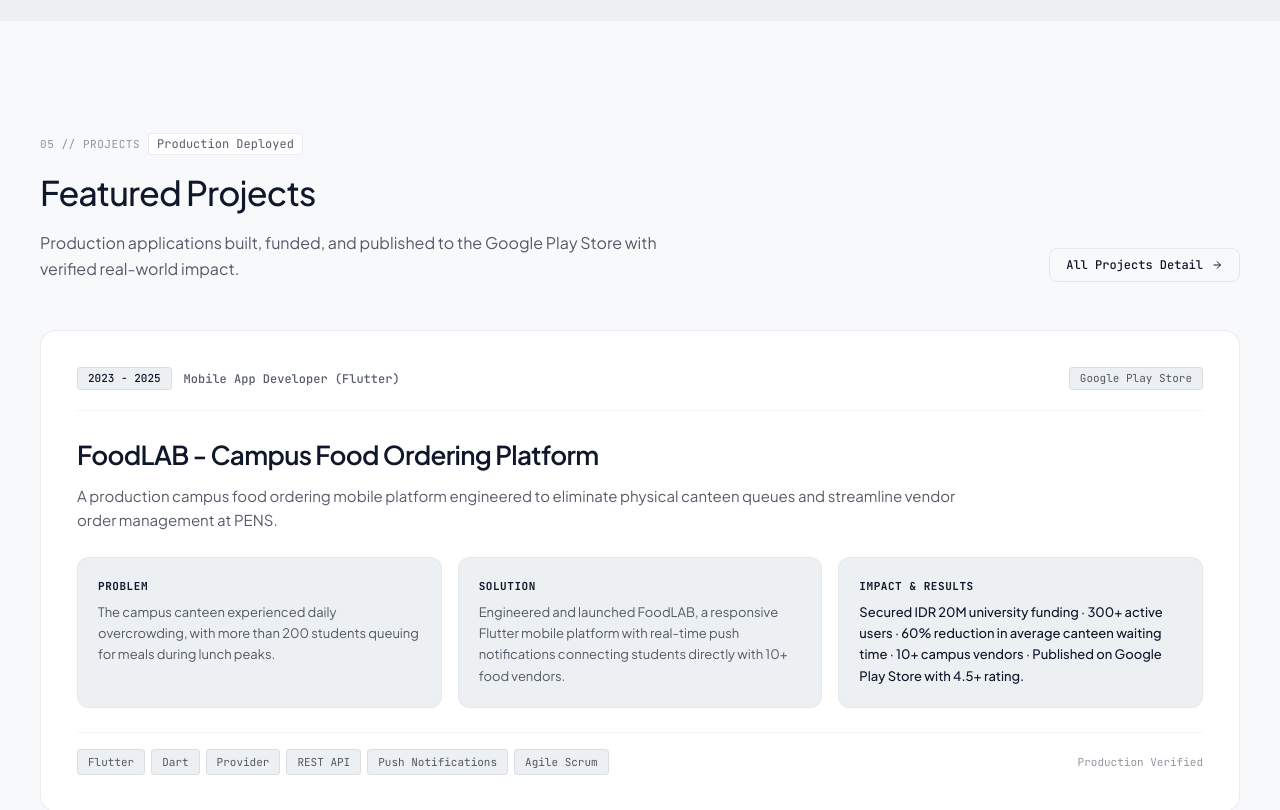
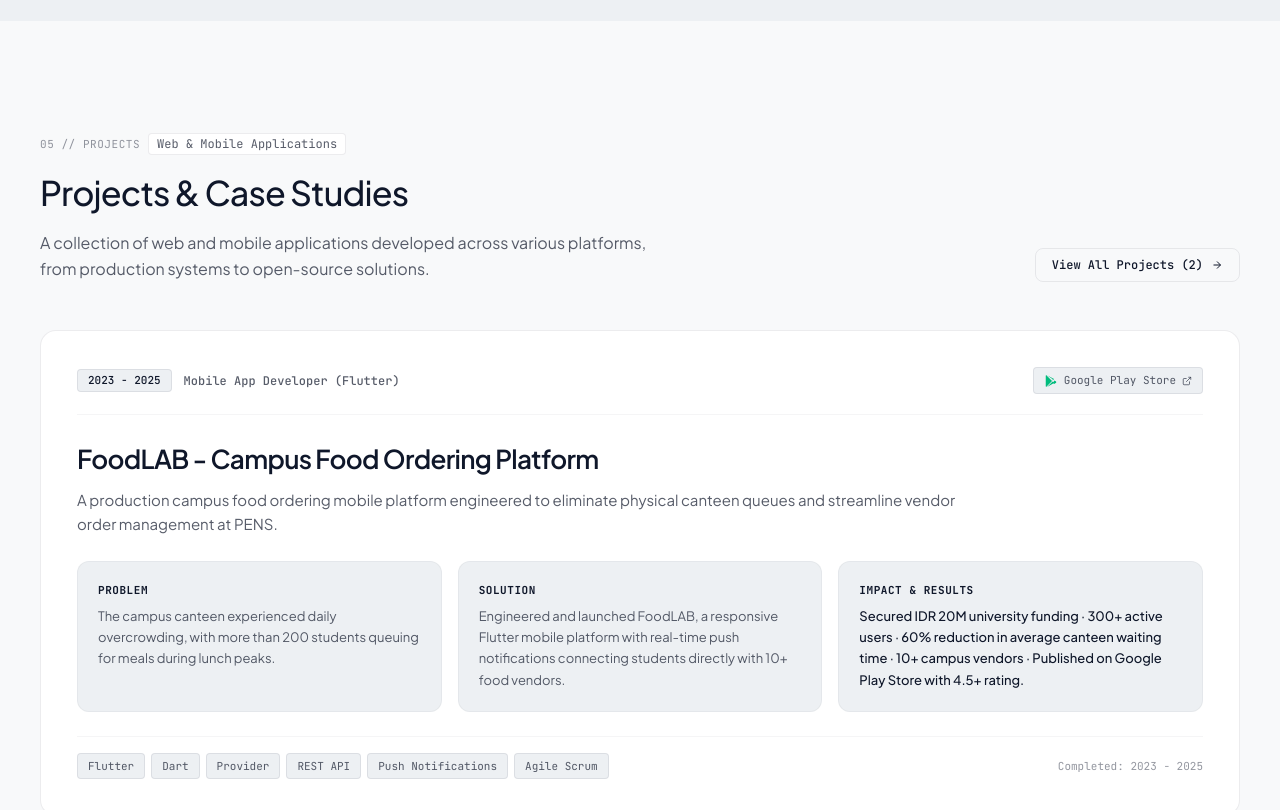
Before and after one commit to Adam-Ghazy/portofolio, a Next.js app: page / in a window 1280 px wide. Shown: the part 3160-3970 px from the top of the page. Built offline with nearby package versions, Linux system fonts and the light colour scheme; no server answers; the database is empty.

Commit message:
fix: title project section and fix max project sort at homepage

```diff
--- a/src/app/admin/sections/page.tsx
+++ b/src/app/admin/sections/page.tsx
@@ -61,8 +61,12 @@ const SECTION_GUIDES: Record<string, { label: string; desc: string; imageHint?:
     desc: 'Overview story and stats introducing who you are and what you do.',
   },
   work: {
-    label: 'Featured Work Section',
-    desc: 'Header and subtitle for your portfolio projects showcase.',
+    label: 'Projects Section',
+    desc: 'Header and subtitle for your web & mobile projects showcase.',
+  },
+  projects: {
+    label: 'Projects Section',
+    desc: 'Header and subtitle for your web & mobile projects showcase.',
   },
   skills: {
     label: 'Skills Section',
--- a/src/app/projects/page.tsx
+++ b/src/app/projects/page.tsx
@@ -47,6 +47,12 @@ const DEFAULT_PROJECTS: ProjectItem[] = [
   },
 ];
 
+const isPlayStoreLink = (url?: string) => {
+  if (!url) return false;
+  const lower = url.toLowerCase();
+  return lower.includes('play.google.com') || lower.includes('playstore');
+};
+
 export default function ProjectsPage() {
   const [projects, setProjects] = useState<ProjectItem[]>([]);
   const [settings, setSettings] = useState<any>({});
@@ -76,13 +82,13 @@ export default function ProjectsPage() {
         <section className="px-6 md:px-8 py-14 md:py-20">
           <div className="max-w-[1200px] mx-auto">
             <span className="font-mono text-[11px] tracking-wider uppercase block mb-3" style={{ color: 'var(--text-tertiary)' }}>
-              01 // portfolio & case studies
+              01 // portfolio & projects
             </span>
             <h1 className="text-[36px] md:text-[52px] font-semibold tracking-tight mb-4" style={{ color: 'var(--text-primary)' }}>
-              Featured Projects
+              All Projects
             </h1>
-            <p className="text-[16px] md:text-[18px] leading-relaxed max-w-[680px]" style={{ color: 'var(--text-secondary)' }}>
-              Real-world production applications engineered with Flutter, REST APIs, and modern architecture - proven with measurable metrics, university funding, and Google Play Store deployments.
+            <p className="text-[16px] md:text-[18px] leading-relaxed max-w-[720px]" style={{ color: 'var(--text-secondary)' }}>
+              A complete showcase of web and mobile applications, engineering case studies, and digital solutions developed with modern tech stacks.
             </p>
           </div>
         </section>
@@ -92,7 +98,7 @@ export default function ProjectsPage() {
           <div className="max-w-[1200px] mx-auto space-y-12">
             {loading ? (
               <div className="p-8 text-center font-mono text-sm" style={{ color: 'var(--text-tertiary)' }}>
-                Loading production projects...
+                Loading projects...
               </div>
             ) : (
               projects.map((project, idx) => (
@@ -115,15 +121,40 @@ export default function ProjectsPage() {
                         {project.year || '2024'}
                       </span>
                       <span className="font-mono text-[12px] font-medium" style={{ color: 'var(--text-secondary)' }}>
-                        {project.role || 'Mobile App Developer'}
+                        {project.role || 'Software Developer'}
                       </span>
                     </div>
 
-                    <div className="flex items-center gap-2">
-                      <span className="font-mono text-[11px] px-2.5 py-0.5 rounded border" style={{ background: 'var(--bg-secondary)', borderColor: 'var(--border-color)', color: 'var(--text-secondary)' }}>
-                        Google Play Store Published
-                      </span>
-                    </div>
+                    {project.link && (
+                      <div className="flex items-center gap-2">
+                        {isPlayStoreLink(project.link) ? (
+                          <a
+                            href={project.link}
+                            target="_blank"
+                            rel="noopener noreferrer"
+                            className="inline-flex items-center gap-1.5 font-mono text-[11px] px-2.5 py-1 rounded border transition-colors hover:border-[var(--accent)] hover:text-[var(--text-primary)]"
+                            style={{ background: 'var(--bg-secondary)', borderColor: 'var(--border-color)', color: 'var(--text-secondary)' }}
+                          >
+                            <svg className="w-3.5 h-3.5 text-emerald-500" viewBox="0 0 24 24" fill="currentColor">
+                              <path d="M3.609 1.814L13.792 12 3.61 22.186a2.404 2.404 0 0 1-.61-1.636V3.45c0-.626.226-1.203.609-1.636zm11.238 11.241l2.42 2.42-12.01 6.84 9.59-9.26zm2.42-2.11l2.84 1.62a1.644 1.644 0 0 1 0 2.87l-2.84 1.62-2.28-2.28 2.28-2.21zm-2.42-2.11L5.257 1.945l12.01 6.84-2.42 2.42z"/>
+                            </svg>
+                            <span>Google Play Store</span>
+                            <svg width="10" height="10" viewBox="0 0 24 24" fill="none" stroke="currentColor" strokeWidth="2"><path d="M18 13v6a2 2 0 0 1-2 2H5a2 2 0 0 1-2-2V8a2 2 0 0 1 2-2h6M15 3h6v6M10 14L21 3"/></svg>
+                          </a>
+                        ) : (
+                          <a
+                            href={project.link}
+                            target="_blank"
+                            rel="noopener noreferrer"
+                            className="inline-flex items-center gap-1.5 font-mono text-[11px] px-2.5 py-1 rounded border transition-colors hover:border-[var(--accent)] hover:text-[var(--text-primary)]"
+                            style={{ background: 'var(--bg-secondary)', borderColor: 'var(--border-color)', color: 'var(--text-secondary)' }}
+                          >
+                            <span>Visit Project</span>
+                            <svg width="10" height="10" viewBox="0 0 24 24" fill="none" stroke="currentColor" strokeWidth="2"><path d="M18 13v6a2 2 0 0 1-2 2H5a2 2 0 0 1-2-2V8a2 2 0 0 1 2-2h6M15 3h6v6M10 14L21 3"/></svg>
+                          </a>
+                        )}
+                      </div>
+                    )}
                   </div>
 
                   {/* Title & Overview */}
@@ -155,7 +186,7 @@ export default function ProjectsPage() {
                         Technical Solution
                       </div>
                       <p className="text-[13.5px] leading-relaxed" style={{ color: 'var(--text-secondary)' }}>
-                        {project.solution || 'Modular mobile application with real-time state synchronization and notifications.'}
+                        {project.solution || 'Modular application architecture with real-time state synchronization.'}
                       </p>
                     </div>
 
@@ -165,7 +196,7 @@ export default function ProjectsPage() {
                         Verified Impact & Metrics
                       </div>
                       <p className="text-[13.5px] leading-relaxed font-medium" style={{ color: 'var(--text-primary)' }}>
-                        {project.impact || 'Proven user adoption and operational efficiency gains.'}
+                        {project.impact || 'Proven user adoption, performance, and operational efficiency gains.'}
                       </p>
                     </div>
 
@@ -190,7 +221,7 @@ export default function ProjectsPage() {
                     </div>
 
                     <div className="font-mono text-xs" style={{ color: 'var(--text-tertiary)' }}>
-                      Production Verified
+                      {project.year ? `Completed: ${project.year}` : 'Verified Project'}
                     </div>
                   </div>
                 </article>
--- a/src/components/Projects.tsx
+++ b/src/components/Projects.tsx
@@ -43,8 +43,16 @@ const DEFAULT_PROJECTS: ProjectItem[] = [
   },
 ];
 
+const isPlayStoreLink = (url?: string) => {
+  if (!url) return false;
+  const lower = url.toLowerCase();
+  return lower.includes('play.google.com') || lower.includes('playstore');
+};
+
 export default function Projects({ section, projects = [] }: { section?: any; projects?: ProjectItem[] }) {
-  const displayProjects = projects.length > 0 ? projects : DEFAULT_PROJECTS;
+  const allProjects = projects.length > 0 ? projects : DEFAULT_PROJECTS;
+  const displayProjects = allProjects.slice(0, 3);
+  const totalProjects = allProjects.length;
 
   return (
     <section id="projects" className="py-20 md:py-28 px-6 md:px-8 relative overflow-hidden" style={{ background: 'var(--bg-primary)' }}>
@@ -58,14 +66,14 @@ export default function Projects({ section, projects = [] }: { section?: any; pr
                 05 // projects
               </span>
               <span className="text-xs px-2 py-0.5 rounded font-mono border" style={{ borderColor: 'var(--border-color)', color: 'var(--text-secondary)', background: 'var(--bg-card)' }}>
-                Production Deployed
+                Web & Mobile Applications
               </span>
             </div>
             <h2 className="text-[26px] md:text-[34px] font-medium tracking-tight mb-3" style={{ color: 'var(--text-primary)' }}>
-              {section?.title || 'Featured Projects'}
+              {section?.title || 'Projects & Case Studies'}
             </h2>
             <p className="text-sm md:text-base leading-relaxed" style={{ color: 'var(--text-secondary)' }}>
-              {section?.subtitle || 'Production applications built, funded, and published to the Google Play Store with verified real-world impact.'}
+              {section?.subtitle || 'A collection of web and mobile applications developed across various platforms, from production systems to open-source solutions.'}
             </p>
           </div>
 
@@ -74,7 +82,7 @@ export default function Projects({ section, projects = [] }: { section?: any; pr
             className="inline-flex items-center gap-2 font-mono text-xs font-medium px-4 py-2 rounded-lg border transition-all hover:bg-[var(--bg-secondary)] self-start md:self-end"
             style={{ borderColor: 'var(--border-color)', color: 'var(--text-primary)' }}
           >
-            All Projects Detail
+            View All Projects ({totalProjects})
             <svg width="12" height="12" viewBox="0 0 24 24" fill="none" stroke="currentColor" strokeWidth="2"><path d="M5 12h14M12 5l7 7-7 7"/></svg>
           </Link>
         </div>
@@ -104,15 +112,40 @@ export default function Projects({ section, projects = [] }: { section?: any; pr
                     {project.year || '2024 - 2025'}
                   </span>
                   <span className="font-mono text-[12px] font-medium" style={{ color: 'var(--text-secondary)' }}>
-                    {project.role || 'Mobile App Developer'}
+                    {project.role || 'Software Developer'}
                   </span>
                 </div>
 
-                <div className="flex items-center gap-2">
-                  <span className="font-mono text-[11px] px-2.5 py-0.5 rounded border" style={{ borderColor: 'var(--border-color)', color: 'var(--text-secondary)', background: 'var(--bg-secondary)' }}>
-                    Google Play Store
-                  </span>
-                </div>
+                {project.link && (
+                  <div className="flex items-center gap-2">
+                    {isPlayStoreLink(project.link) ? (
+                      <a
+                        href={project.link}
+                        target="_blank"
+                        rel="noopener noreferrer"
+                        className="inline-flex items-center gap-1.5 font-mono text-[11px] px-2.5 py-1 rounded border transition-colors hover:border-[var(--accent)] hover:text-[var(--text-primary)]"
+                        style={{ borderColor: 'var(--border-color)', color: 'var(--text-secondary)', background: 'var(--bg-secondary)' }}
+                      >
+                        <svg className="w-3.5 h-3.5 text-emerald-500" viewBox="0 0 24 24" fill="currentColor">
+                          <path d="M3.609 1.814L13.792 12 3.61 22.186a2.404 2.404 0 0 1-.61-1.636V3.45c0-.626.226-1.203.609-1.636zm11.238 11.241l2.42 2.42-12.01 6.84 9.59-9.26zm2.42-2.11l2.84 1.62a1.644 1.644 0 0 1 0 2.87l-2.84 1.62-2.28-2.28 2.28-2.21zm-2.42-2.11L5.257 1.945l12.01 6.84-2.42 2.42z"/>
+                        </svg>
+                        <span>Google Play Store</span>
+                        <svg width="10" height="10" viewBox="0 0 24 24" fill="none" stroke="currentColor" strokeWidth="2"><path d="M18 13v6a2 2 0 0 1-2 2H5a2 2 0 0 1-2-2V8a2 2 0 0 1 2-2h6M15 3h6v6M10 14L21 3"/></svg>
+                      </a>
+                    ) : (
+                      <a
+                        href={project.link}
+                        target="_blank"
+                        rel="noopener noreferrer"
+                        className="inline-flex items-center gap-1.5 font-mono text-[11px] px-2.5 py-1 rounded border transition-colors hover:border-[var(--accent)] hover:text-[var(--text-primary)]"
+                        style={{ borderColor: 'var(--border-color)', color: 'var(--text-secondary)', background: 'var(--bg-secondary)' }}
+                      >
+                        <span>Visit Project</span>
+                        <svg width="10" height="10" viewBox="0 0 24 24" fill="none" stroke="currentColor" strokeWidth="2"><path d="M18 13v6a2 2 0 0 1-2 2H5a2 2 0 0 1-2-2V8a2 2 0 0 1 2-2h6M15 3h6v6M10 14L21 3"/></svg>
+                      </a>
+                    )}
+                  </div>
+                )}
               </div>
 
               {/* Title & General Description */}
@@ -139,7 +172,7 @@ export default function Projects({ section, projects = [] }: { section?: any; pr
                     Problem
                   </div>
                   <p className="text-[13px] leading-relaxed" style={{ color: 'var(--text-secondary)' }}>
-                    {project.problem || 'Long physical queue times and manual service tracking.'}
+                    {project.problem || 'Specific operational challenge or user need addressed.'}
                   </p>
                 </div>
 
@@ -155,7 +188,7 @@ export default function Projects({ section, projects = [] }: { section?: any; pr
                     Solution
                   </div>
                   <p className="text-[13px] leading-relaxed" style={{ color: 'var(--text-secondary)' }}>
-                    {project.solution || 'Digital mobile workflow with real-time status updates.'}
+                    {project.solution || 'Engineered solution and technical implementation details.'}
                   </p>
                 </div>
 
@@ -171,7 +204,7 @@ export default function Projects({ section, projects = [] }: { section?: any; pr
                     Impact & Results
                   </div>
                   <p className="text-[13px] leading-relaxed font-medium" style={{ color: 'var(--text-primary)' }}>
-                    {project.impact || 'Verified production metrics and user satisfaction.'}
+                    {project.impact || 'Verified production metrics, adoption, and performance.'}
                   </p>
                 </div>
               </div>
@@ -195,12 +228,26 @@ export default function Projects({ section, projects = [] }: { section?: any; pr
                 </div>
 
                 <div className="font-mono text-[11px]" style={{ color: 'var(--text-tertiary)' }}>
-                  Production Verified
+                  {project.year ? `Completed: ${project.year}` : 'Verified Project'}
                 </div>
               </div>
             </article>
           ))}
         </div>
+
+        {/* Bottom CTA for All Projects */}
+        {totalProjects > 3 && (
+          <div className="flex justify-center pt-8">
+            <Link
+              href="/projects"
+              className="inline-flex items-center gap-2 font-mono text-xs font-medium px-6 py-3 rounded-lg border transition-all hover:bg-[var(--bg-secondary)] shadow-sm"
+              style={{ borderColor: 'var(--border-color)', color: 'var(--text-primary)', background: 'var(--bg-card)' }}
+            >
+              View All Projects ({totalProjects})
+              <svg width="12" height="12" viewBox="0 0 24 24" fill="none" stroke="currentColor" strokeWidth="2"><path d="M5 12h14M12 5l7 7-7 7"/></svg>
+            </Link>
+          </div>
+        )}
       </div>
     </section>
   );
--- a/src/lib/db.ts
+++ b/src/lib/db.ts
@@ -128,6 +128,20 @@ function initTables() {
     // ignore
   }
 
+  try {
+    const projSec = db.prepare("SELECT * FROM sections WHERE slug = 'projects'").get() as any;
+    if (projSec && (projSec.title === 'Featured Projects' || projSec.subtitle?.includes('Google Play Store'))) {
+      db.prepare(`
+        UPDATE sections
+        SET title = 'Projects & Case Studies',
+            subtitle = 'A collection of web and mobile applications developed across various platforms, from production systems to open-source solutions.'
+        WHERE slug = 'projects'
+      `).run();
+    }
+  } catch (e) {
+    // ignore
+  }
+
   const expCount = db.prepare('SELECT COUNT(*) as c FROM experiences').get() as { c: number };
   const eduCount = db.prepare('SELECT COUNT(*) as c FROM education').get() as { c: number };
   const secCount = db.prepare("SELECT COUNT(*) as c FROM sections WHERE slug = 'experience'").get() as { c: number };
@@ -211,8 +225,8 @@ export function seedDefaults(force = false) {
 
   insSec.run(
     'projects',
-    'Featured Projects',
-    'Production applications built, funded, and published to the Google Play Store with proven real-world impact.',
+    'Projects & Case Studies',
+    'A collection of web and mobile applications developed across various platforms, from production systems to open-source solutions.',
     '',
     '',
     5
```
